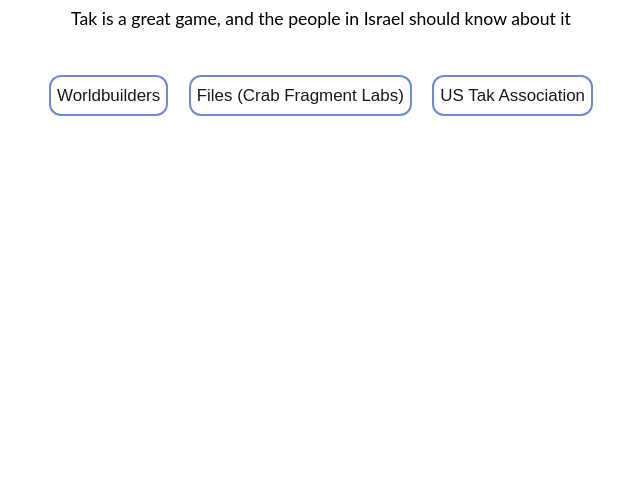
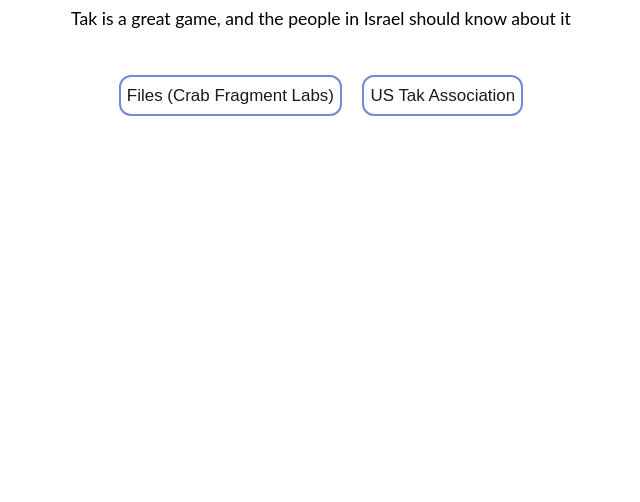
Before and after one commit to tak-israel/tak-israel.github.io, a plain HTML site: page index.html in a window 1280 px wide. Shown: the part 298-800 px from the top of the page, without its empty margins (319-959 px from the left). Drawn offline with Linux system fonts and the light colour scheme.

Commit message:
Remove Worldbuilders link

```diff
--- a/index.html
+++ b/index.html
@@ -15,9 +15,6 @@
         </p>
 
         <div class="buttons">
-            <a href="https://worldbuildersmarket.com/search?q=tak&options%5Bprefix%5D=last">
-                <button>Worldbuilders</button>
-            </a>
             <a href="https://crabfragmentlabs.com/tak">
                 <button>Files (Crab Fragment Labs)</button>
             </a>
```
